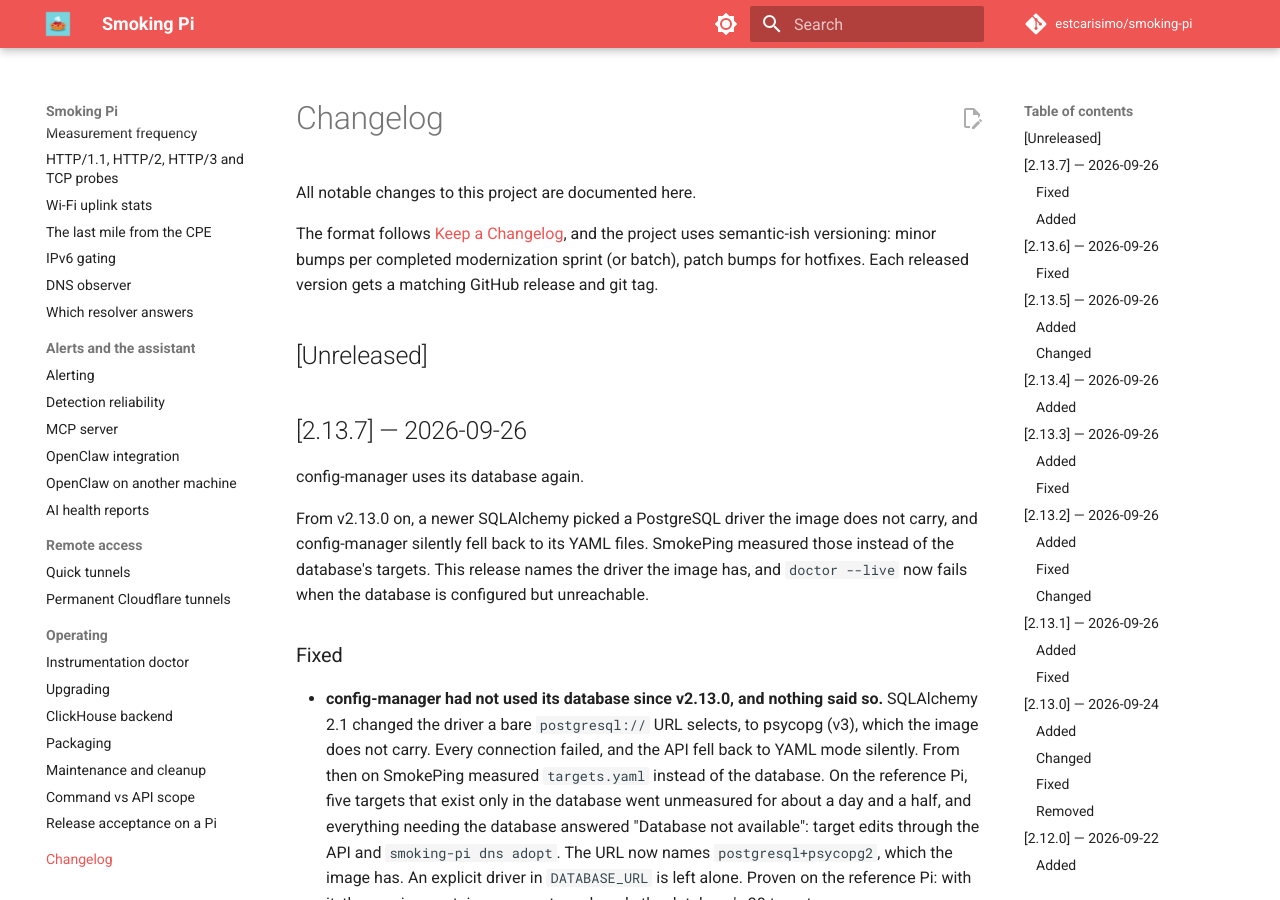
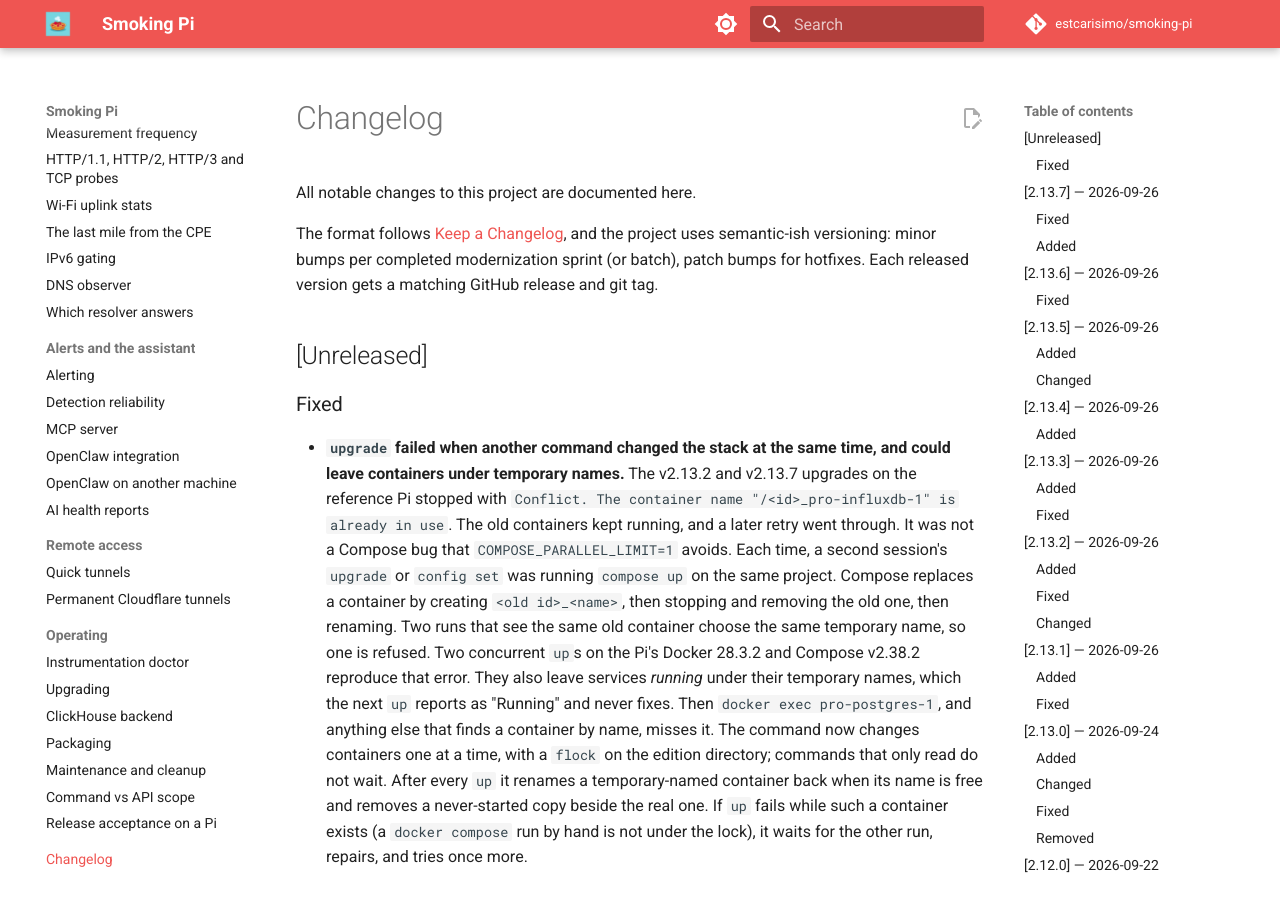
Before and after one commit to estcarisimo/smoking-pi, an MkDocs documentation site: the page built from docs/changelog.md, in a window 1280 px wide and 900 px high. Built offline with MkDocs 1.6.1 and Material for MkDocs 9.7.7, drawn with Linux system fonts in a browser that asks for light colours; comment, search, counter and statistics services are not loaded.

Commit message:
fix(cli): serialize stack changes; repair Compose recreates left under temporary names (#154)
* fix(cli): one command changes the containers at a time; repair recreates a race left under temporary names

The v2.13.2 and v2.13.7 upgrades on the reference Pi failed with
"Conflict. The container name "/<id>_pro-influxdb-1" is already in use"
because a second session's upgrade / config set ran `compose up` on the
same project at the same time. Compose recreates via a temporary
"<old id>_<name>" container; two runs pick the same name. Reproduced on
Docker 28.3.2 / Compose v2.38.2, which also leaves services running under
the temporary name for good.

- compose(): up/down/create/start/stop/restart/rm/kill take a flock on
  the edition directory, held until the command exits; reads never wait.
- compose up: afterwards rename temp-named containers back (or remove a
  never-started copy); if up failed while one existed, wait, repair, retry
  once.
- bats: lock waits / reads do not / fd not inherited; rename, remove,
  warn; retry once, no retry without evidence, failing retry fails.

Co-Authored-By: Claude Opus 5.5 <noreply@anthropic.com>

* style(cli): no unused loop variable in compose_up

Co-Authored-By: Claude Opus 5.5 <noreply@anthropic.com>

---------

Co-authored-by: Claude Opus 5.5 <noreply@anthropic.com>

```diff
--- a/CHANGELOG.md
+++ b/CHANGELOG.md
@@ -8,6 +8,30 @@ modernization sprint (or batch), patch bumps for hotfixes. Each released
 version gets a matching GitHub release and git tag.
 
 ## [Unreleased]
+
+### Fixed
+
+- **`upgrade` failed when another command changed the stack at the same
+  time, and could leave containers under temporary names.** The v2.13.2 and
+  v2.13.7 upgrades on the reference Pi stopped with `Conflict. The container
+  name "/<id>_pro-influxdb-1" is already in use`. The old containers kept
+  running, and a later retry went through. It was not a Compose bug that
+  `COMPOSE_PARALLEL_LIMIT=1` avoids. Each time, a second session's
+  `upgrade` or `config set` was running `compose up` on the same project.
+  Compose replaces a container by creating `<old id>_<name>`, then stopping
+  and removing the old one, then renaming. Two runs that see the same old
+  container choose the same temporary name, so one is refused. Two
+  concurrent `up`s on the Pi's Docker 28.3.2 and Compose v2.38.2 reproduce
+  that error. They also leave services *running* under their temporary
+  names, which the next `up` reports as "Running" and never fixes. Then
+  `docker exec pro-postgres-1`, and anything else that finds a container
+  by name, misses it. The command now changes containers one at a time,
+  with a `flock` on the edition directory; commands that only read do not
+  wait. After every `up` it renames a temporary-named container back
+  when its name is free and removes a never-started copy beside the real
+  one. If `up` fails while such a container exists (a `docker compose` run
+  by hand is not under the lock), it waits for the other run, repairs, and
+  tries once more.
 
 ## [2.13.7] — 2026-09-26
 
```
Also changed, not shown: docs/upgrades.md (+10 -0 lines), 2 other files.
